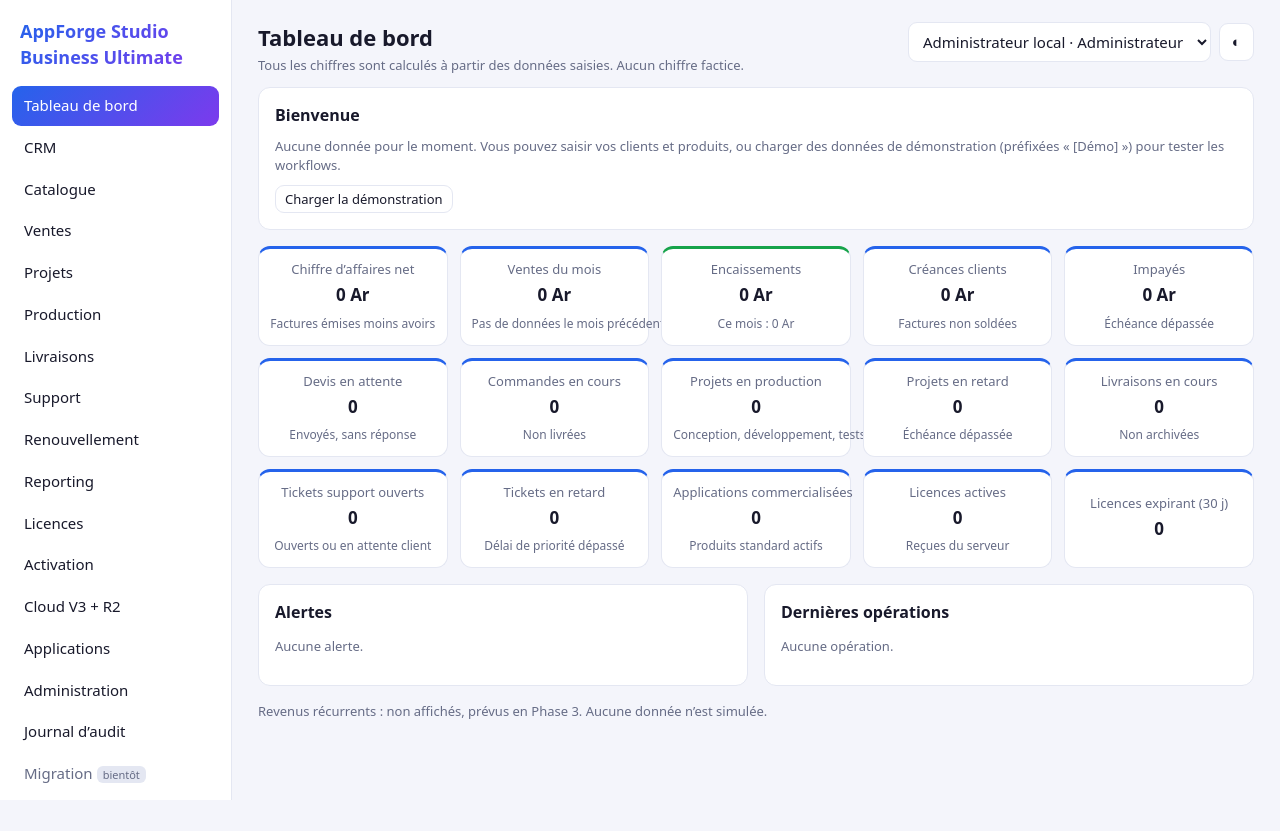
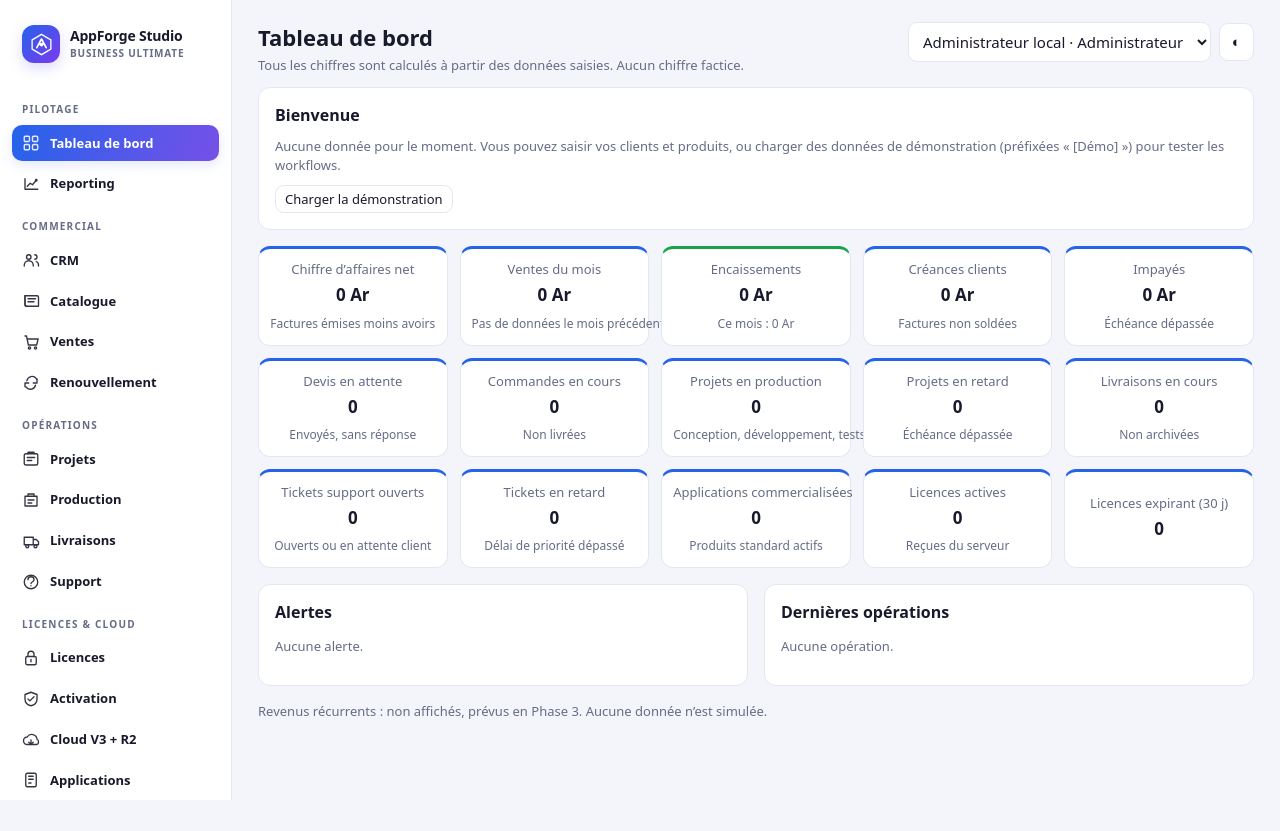
Before and after one commit to RMLala/appforge-studio-ultimate-gp, a plain HTML site: page app/src/main/assets/index.html in a window 1280 px wide. Drawn offline with Linux system fonts and the light colour scheme.

Commit message:
Upgrade AppForge branding and categorized premium icon navigation

```diff
--- a/app/src/main/assets/index.html
+++ b/app/src/main/assets/index.html
@@ -100,12 +100,30 @@ pre{white-space:pre-wrap;word-break:break-word;background:var(--bg);padding:10px
   #printArea table{min-width:0}
 }
 @media(max-width:520px){.kpis{grid-template-columns:repeat(2,minmax(0,1fr));gap:7px}.kpi{padding:9px}.kpi strong{font-size:15px;word-break:break-word}.kpi span{font-size:12px}}
+
+/* Premium categorized sidebar + AppForge identity */
+.brand{display:flex;align-items:center;gap:10px;margin:0 5px 18px;padding:7px 5px;color:var(--tx);background:none;-webkit-background-clip:initial;}
+.brand-mark{width:38px;height:38px;flex:0 0 38px;border-radius:12px;background:linear-gradient(135deg,#2563eb,#7c3aed);display:grid;place-items:center;box-shadow:0 5px 14px #4f46e533}
+.brand-mark svg{width:25px;height:25px;display:block}
+.brand-copy{display:flex;flex-direction:column;line-height:1.15;font-size:14px;font-weight:800;letter-spacing:-.2px}
+.brand-copy small{font-size:10px;font-weight:600;letter-spacing:.08em;color:var(--mu);margin-top:4px}
+#nav{display:flex;flex-direction:column;gap:2px}
+.nav-group{margin:13px 0 5px;padding:0 10px;color:var(--mu);font-size:10px;font-weight:800;letter-spacing:.11em;text-transform:uppercase}
+#nav a{display:flex;align-items:center;gap:10px;padding:9px 10px;border-radius:10px;margin:1px 0;color:var(--tx);font-size:13px;font-weight:600;text-decoration:none;transition:background .15s,color .15s,transform .15s}
+#nav a:hover{background:color-mix(in srgb,var(--p1) 8%,var(--card));transform:translateX(1px)}
+#nav a.active{background:linear-gradient(110deg,#2563eb,#7650e8);color:#fff;box-shadow:0 4px 12px #315ce522}
+.nav-icon{width:18px;height:18px;display:inline-flex;align-items:center;justify-content:center;flex:0 0 18px;opacity:.88}
+.nav-icon svg{width:18px;height:18px;fill:none;stroke:currentColor;stroke-width:1.8;stroke-linecap:round;stroke-linejoin:round}
+.nav-text{min-width:0;flex:1}
+.nav-group-label{margin:14px 0 5px;padding:0 10px;color:var(--mu);font-size:10px;font-weight:800;letter-spacing:.12em;text-transform:uppercase}
+@media(max-width:760px){.brand{margin-bottom:10px}.nav-group-label{margin-top:10px}}
+
 </style>
 </head>
 <body>
 <div class="shell">
   <aside>
-    <div class="brand">AppForge Studio Business Ultimate</div>
+    <div class="brand"><span class="brand-mark" aria-hidden="true"><svg viewBox="0 0 32 32"><path d="M16 3 28 10v12L16 29 4 22V10z" fill="none" stroke="white" stroke-width="1.7"/><path d="m10 20 6-11 6 11M12.8 15.5h6.4" fill="none" stroke="white" stroke-width="2.2" stroke-linecap="round" stroke-linejoin="round"/><circle cx="16" cy="16" r="2.4" fill="white"/></svg></span><span class="brand-copy">AppForge Studio<small>BUSINESS ULTIMATE</small></span></div>
     <nav id="nav"></nav>
   </aside>
   <main>
@@ -2206,8 +2224,36 @@ function render() {
   const allowed = ROUTES.filter((r) => D.can(u.role, r.res));
   if (!allowed.some((r) => r.id === UI.route)) UI.route = allowed[0] ? allowed[0].id : 'journal';
   if (location.hash !== '#/' + UI.route) history.replaceState(null, '', '#/' + UI.route);
-  document.getElementById('nav').innerHTML = allowed.map((r) => `<a href="#/${r.id}" class="${r.id === UI.route ? 'active' : ''}">${esc(r.label)}</a>`).join('')
-    + PHASE2.map((p) => `<span class="soon">${esc(p)}<small>bientôt</small></span>`).join('');
+  const navGroups = [
+    {title:'Pilotage',ids:['dashboard','reporting']},
+    {title:'Commercial',ids:['crm','catalogue','ventes','renouvellement']},
+    {title:'Opérations',ids:['projets','production','livraisons','support']},
+    {title:'Licences & Cloud',ids:['licences','activation','cloud','applications']},
+    {title:'Administration',ids:['admin','journal']}
+  ];
+  const navIcons = {
+    dashboard:'<rect x="3" y="3" width="7" height="7" rx="1.5"/><rect x="14" y="3" width="7" height="7" rx="1.5"/><rect x="3" y="14" width="7" height="7" rx="1.5"/><rect x="14" y="14" width="7" height="7" rx="1.5"/>',
+    reporting:'<path d="M4 19V5M4 19h17"/><path d="m7 15 4-4 3 2 5-6"/><circle cx="19" cy="7" r="1"/>',
+    crm:'<circle cx="9" cy="8" r="3"/><path d="M3 20v-1a6 6 0 0 1 12 0v1M17 5a3 3 0 0 1 0 6m2 3a5 5 0 0 1 3 5v1"/>',
+    catalogue:'<path d="M4 5h16a2 2 0 0 1 2 2v12H6a2 2 0 0 1-2-2z"/><path d="M4 5v12a2 2 0 0 0 2 2M8 9h10M8 13h8"/>',
+    ventes:'<path d="M4 4h2l2.5 12h11l2-8H7"/><circle cx="10" cy="20" r="1.5"/><circle cx="18" cy="20" r="1.5"/>',
+    renouvellement:'<path d="M20 7v5h-5M4 17v-5h5"/><path d="M6.5 9A7 7 0 0 1 19 6l1 1M5 17l1 1a7 7 0 0 0 12-3"/>',
+    projets:'<rect x="3" y="5" width="18" height="15" rx="2"/><path d="M8 5V3h8v2M7 10h10M7 14h6"/>',
+    production:'<path d="M4 7h16v13H4zM8 7V4h8v3M8 12h8M8 16h5"/>',
+    livraisons:'<path d="M3 7h12v10H3zM15 10h4l3 3v4h-7z"/><circle cx="7" cy="19" r="2"/><circle cx="18" cy="19" r="2"/>',
+    support:'<circle cx="12" cy="12" r="9"/><path d="M8 9a4 4 0 0 1 8 0c0 3-4 3-4 5M12 17v.1"/>',
+    licences:'<rect x="5" y="10" width="14" height="11" rx="2"/><path d="M8 10V7a4 4 0 0 1 8 0v3M12 14v3"/>',
+    activation:'<path d="M12 3 20 6v6c0 5-3.5 8-8 9-4.5-1-8-4-8-9V6z"/><path d="m8 12 2.5 2.5L16 9"/>',
+    cloud:'<path d="M7 18a5 5 0 0 1 0-10 7 7 0 0 1 13 3 4 4 0 0 1 0 7H7z"/><path d="M12 12v6m-3-3 3 3 3-3"/>',
+    applications:'<rect x="5" y="3" width="14" height="18" rx="2"/><path d="M9 7h6M9 11h6M9 16h3"/>',
+    admin:'<circle cx="12" cy="12" r="3"/><path d="m19.4 15 .1.1 1.2 2-2 2-2.2-1.2a7 7 0 0 1-1.6.7L14.5 21h-3l-.5-2.4a7 7 0 0 1-1.6-.7L7.2 19l-2-2 1.2-2.1a7 7 0 0 1-.7-1.6L3.5 12.8v-3l2.4-.5a7 7 0 0 1 .7-1.6L5.4 5.5l2-2 2.1 1.2a7 7 0 0 1 1.6-.7L13.6 1.5h3l.5 2.4a7 7 0 0 1 1.6.7l2.2-1.2 2 2-1.2 2.1a7 7 0 0 1 .7 1.6l2.4.5v3l-2.4.5a7 7 0 0 1-.7 1.6"/>',
+    journal:'<path d="M5 4h14v17H5zM8 8h8M8 12h8M8 16h5"/>'
+  };
+  document.getElementById('nav').innerHTML = navGroups.map(g=>{
+    const links=allowed.filter(r=>g.ids.includes(r.id));
+    if(!links.length)return '';
+    return `<div class="nav-group-label">${g.title}</div>`+links.map(r=>`<a href="#/${r.id}" class="${r.id===UI.route?'active':''}" title="${esc(r.label)}"><span class="nav-icon"><svg viewBox="0 0 24 24" aria-hidden="true">${navIcons[r.id]||navIcons.dashboard}</svg></span><span class="nav-text">${esc(r.label)}</span></a>`).join('');
+  }).join('')+PHASE2.map(p=>`<span class="soon">${esc(p)}<small>bientôt</small></span>`).join('');
   document.getElementById('mnav').innerHTML = allowed.slice(0, 4).map((r) => `<button class="${r.id === UI.route ? 'on' : ''}" data-act="go" data-v="${r.id}">${esc(r.short)}</button>`).join('') + '<button data-act="more">Plus</button>';
   const page = PAGES[UI.route]();
   document.getElementById('title').textContent = page.title;
```
